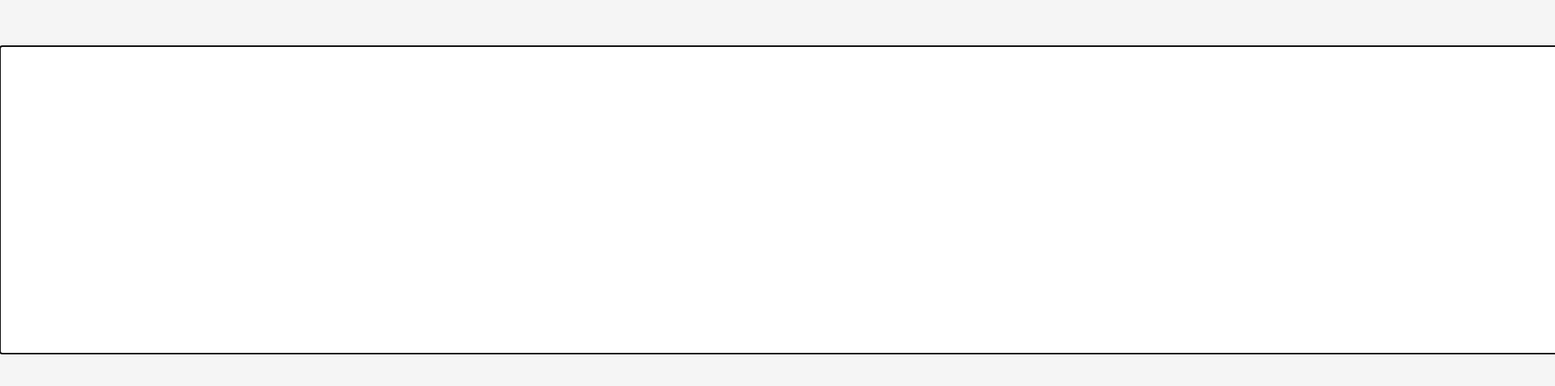
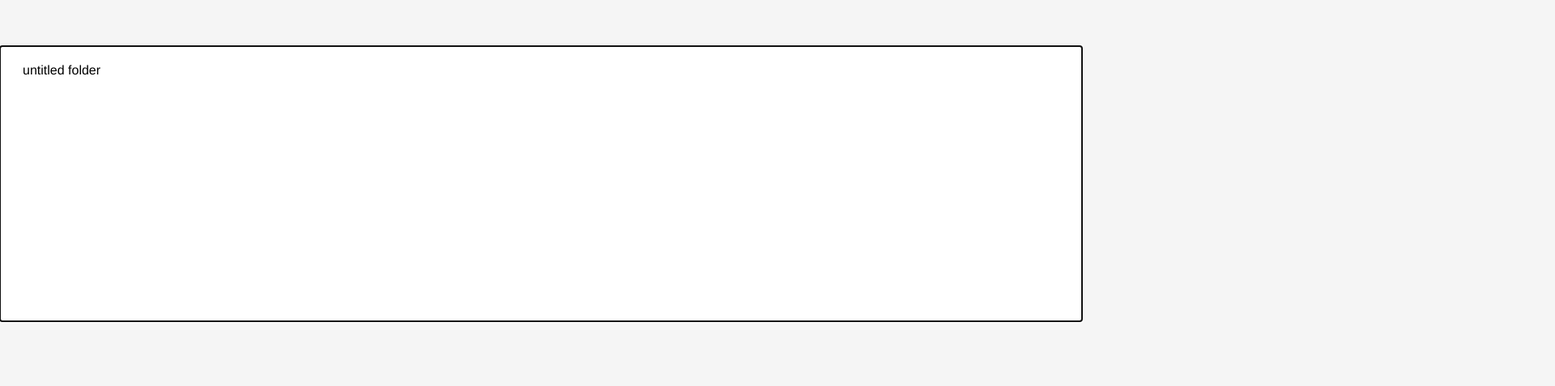
Before and after one commit to tizzymac/DwightTyping, a website: page index.html in a window 1280 px wide. Shown: the part 53-530 px from the top of the page at 81% size, 1920 px wide, since content can reach past the window. Drawn offline with Linux system fonts and the light colour scheme.

Commit message:
Fixes bug

```diff
--- a/css/app.css
+++ b/css/app.css
@@ -26,8 +26,8 @@ body {
 }
 
 .doc .doc__text-editor {
-  width: 200%;
-  padding: 40px 28px;
+  width: 100%;
+  padding: 20px 28px;
   min-height: 300px;
   background: #fff;
   margin: 0 auto;
--- a/js/app.js
+++ b/js/app.js
@@ -1,14 +1,15 @@
 
 var i = 0;
-var dwight = "DWIGHT "
-
+var dwight = "DWIGHT ";
+var fullText = "untitled folder";
 
 var inputBox = document.getElementById('doc');
+inputBox.innerHTML = fullText;
 inputBox.onkeyup = function(){
-	var currentText = document.getElementById('doc').innerHTML;
-    // document.getElementById('doc').innerHTML = (currentText + nextLetter()).substr(1);
-    document.getElementById('doc').innerHTML = (currentText + dwight.charAt(i)).substr(1);
+    fullText = fullText + dwight.charAt(i);
+    inputBox.innerHTML = fullText
     i = (i + 1) % dwight.length;
 }
+
 inputBox.contentEditable = true;
 inputBox.focus();
```
